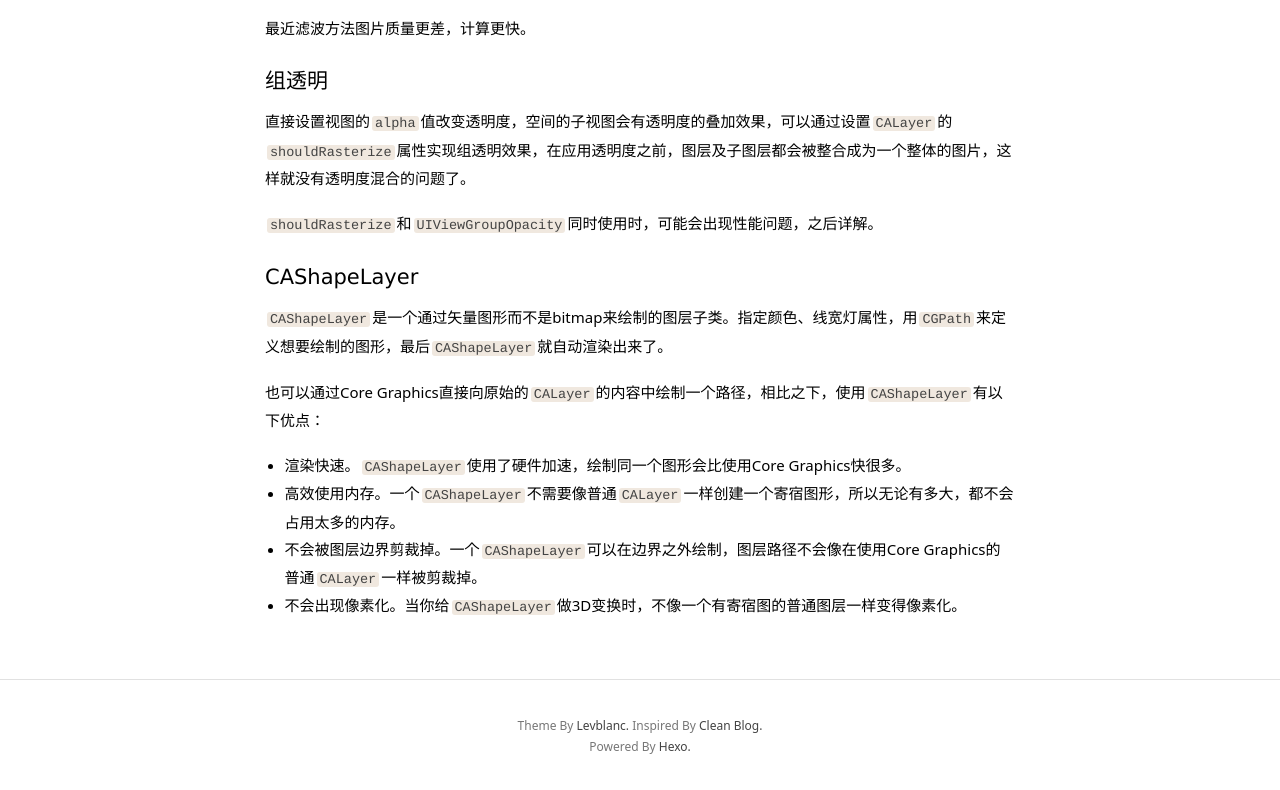
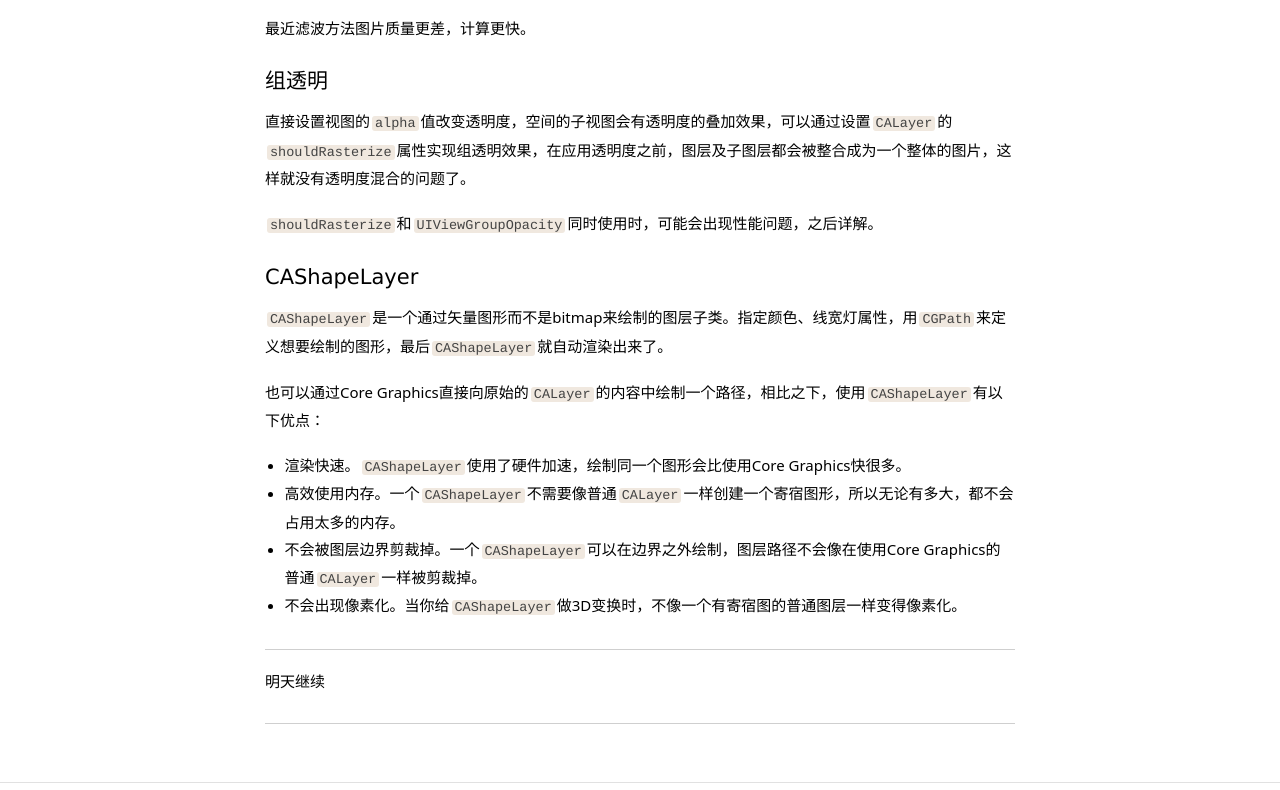
Before and after one commit to EchoMeng/EchoMeng.github.io, a plain HTML site: page 2018/10/19/Core Animation/index.html in a window 1280 px wide. Shown: the part 2007-2797 px from the top of the page. Drawn offline with Linux system fonts and the light colour scheme.

Commit message:
Site updated: 2018-10-19 21:45:32

```diff
--- a/2018/10/19/Core Animation/index.html
+++ b/2018/10/19/Core Animation/index.html
@@ -100,7 +100,7 @@
           <!-- Date -->
           <span class="date-time info">On
             <span class="date">2018-10-19</span>
-            <span class="time">21:43:12</span>
+            <span class="time">21:45:28</span>
           </span>
 
           <!--  Categories  -->
@@ -151,6 +151,9 @@
 <li>不会被图层边界剪裁掉。一个<code>CAShapeLayer</code>可以在边界之外绘制，图层路径不会像在使用Core Graphics的普通<code>CALayer</code>一样被剪裁掉。</li>
 <li>不会出现像素化。当你给<code>CAShapeLayer</code>做3D变换时，不像一个有寄宿图的普通图层一样变得像素化。</li>
 </ul>
+<hr>
+<p>明天继续</p>
+<hr>
 
         </div>
       </div>
```
Also changed, not shown: 2018/08/28/weex学习笔记-持续更新/index.html (+1 -1 lines), 2018/10/18/hello-world/index.html (+1 -1 lines), 2018/10/19/公司一日游/index.html (+1 -1 lines), 1 other file.
